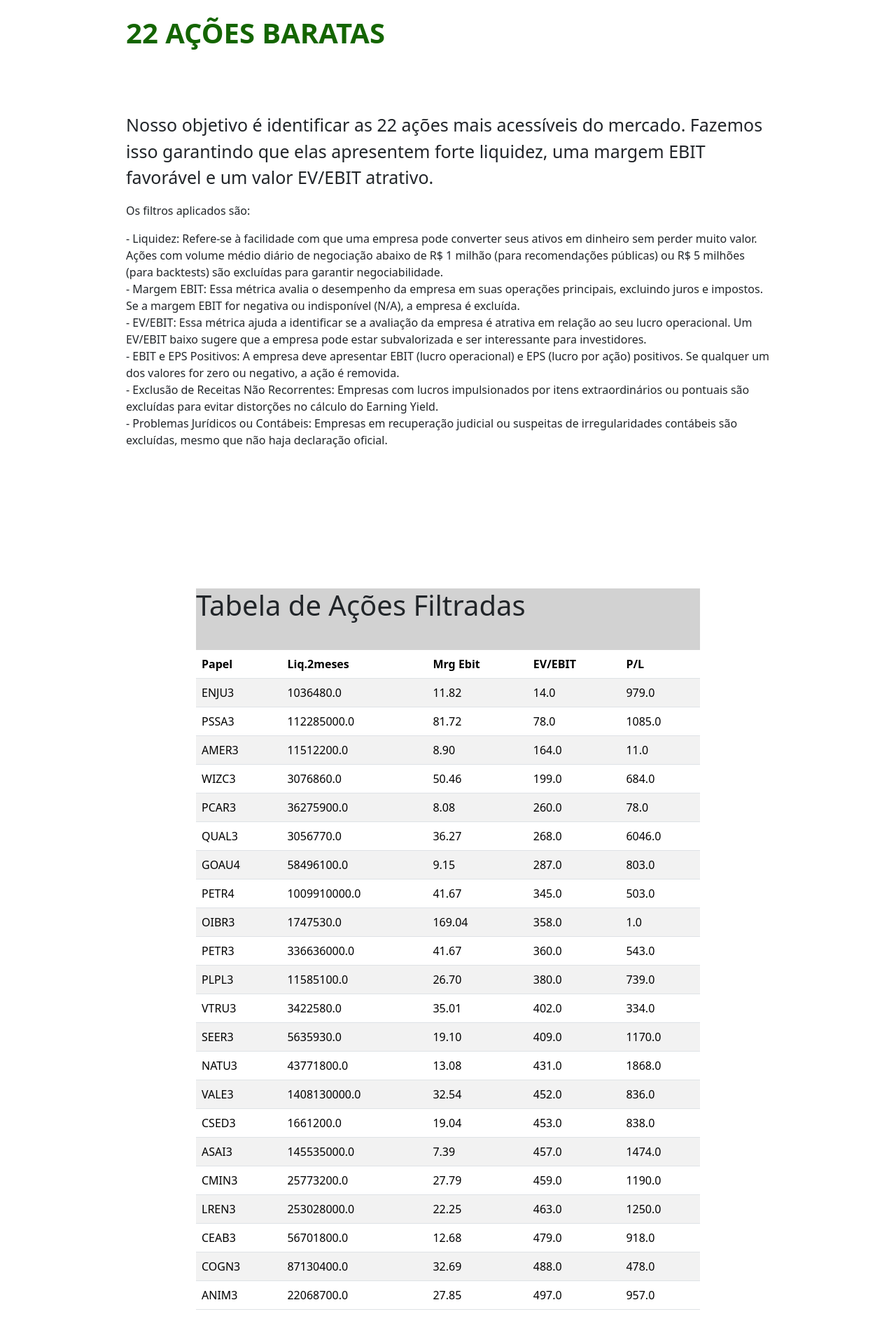
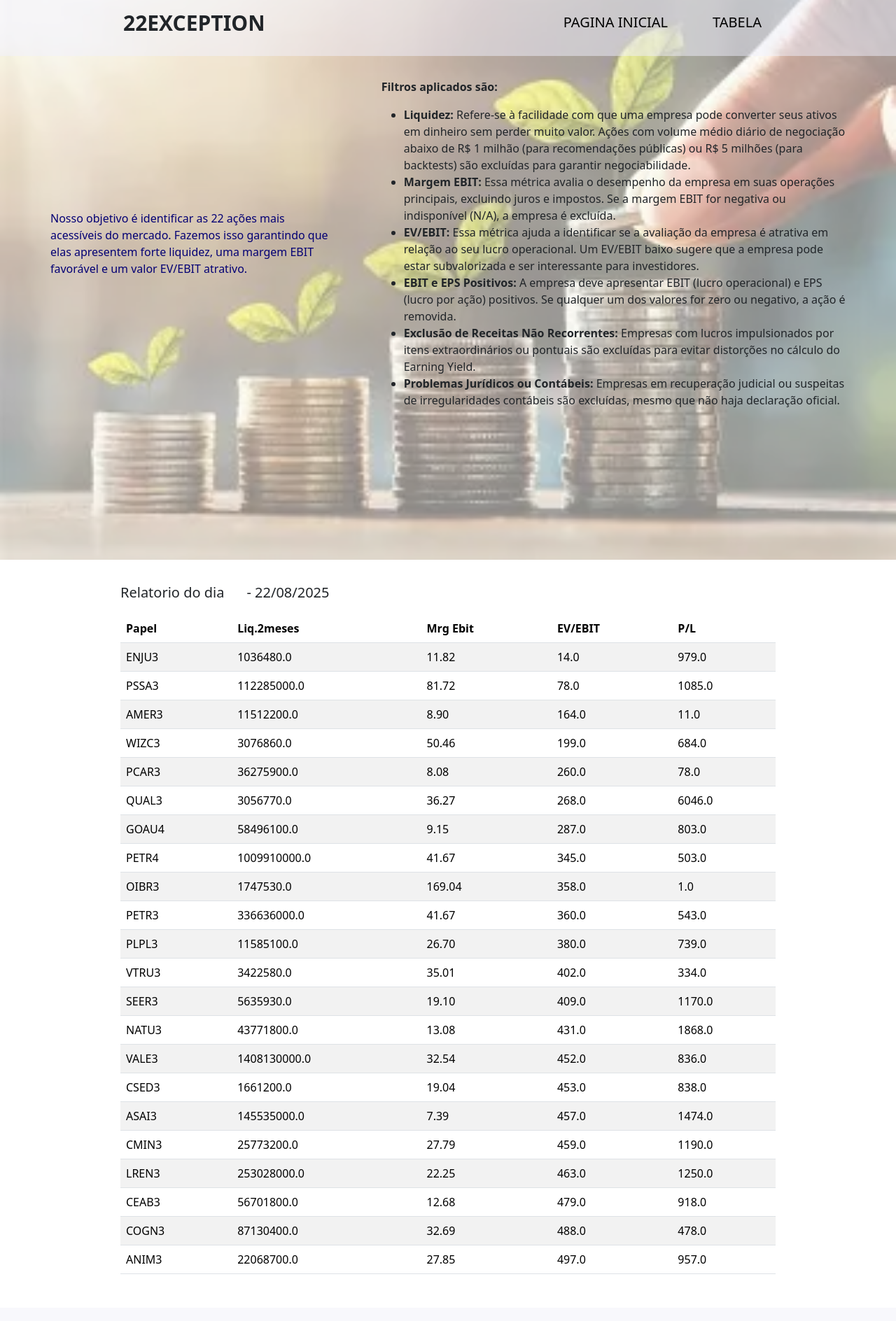
Before and after one commit to Apollyon81/22-cheap-stock-market-shares, a Django app: page / in a window 1280 px wide. Shown: the whole page at 70% size. After the commit the page ends 1821 px from the top, so only its background shows below. Run offline with Django 4.2, Linux system fonts and the light colour scheme.

Commit message:
backend-02

```diff
--- a/static/css/style.css
+++ b/static/css/style.css
@@ -1,39 +1,144 @@
+/* HEADER */
 header {
     display: flex;
+    align-items: center;
+    justify-content: space-between; /* antes era center + gap fixo */
     height: 80px;
-    align-items: center;
-    width: 100vw;
+    width: 100%;
+    padding: 0 11rem; /* respiro lateral ao invés de margin fixa */
+    background-color: rgba(241, 241, 255, 0.5);
 }
 
-.logo p{
-    font-size: 40px;
+/* NAV BAR */
+.nav-bar {
+  display: flex;
+  align-items: center;
+  height: 80px;
+}
+
+.logo {
+    display: flex;
     align-items: center;
-    margin-top: 30px;
-    color: #146500;
+    height: 100%;
+}
+
+.logo p {
+    font-size: 30px;
     font-weight: 600;
 }
 
-.presentation {
-    margin-top: 80px;
-    font-size: 25px;
+.nav-list {
+  display: flex;
+  gap: 2rem; /* menor e responsivo */
+  flex-wrap: wrap; /* permite quebrar em telas menores */
 }
 
-p {
-    margin-left: 180px;
-    margin-right: 180px;
+.nav-list a {
+    padding: 8px 16px;
+    text-decoration: none;
+    color: rgb(0, 0, 0);
+    font-size: 20px;
+    font-weight: 520;
+}
+.nav-list a:hover {
+  color: #ffffff;
+  background-color: #007900;
 }
 
-.tabela {
-   margin-top: 40px;
+/* HERO / INICIO */
+.inicio {
+  height: 100vh;
+  overflow: hidden;
+  position: relative; /* necessário para o ::before */
 }
 
-.container-tabela {
-    background-color: rgb(210, 210, 210);
-    margin-top: 200px;
-    margin-right: 280px;
-    margin-left: 280px;
+.inicio::before {
+  content: "";
+  position: absolute;
+  inset: 0;
+  background-image: url('/static/images/download.webp');
+  background-size: cover;
+  background-position: center;
+  background-repeat: no-repeat;
+  opacity: 0.5;
+  z-index: -2;
 }
 
-.table thead th {
+/* CONTEÚDO */
+.conteudo {
+  display: flex;
+  flex-wrap: nowrap; /* impede quebra feia */
+  align-items: center;
+  justify-content: center;
+  font-weight: 500;
+  gap: 4rem; /* reduzido, mais adaptável */
+  max-width: 1200px;
+  margin: 0 auto; /* centraliza ao invés de margin fixa */
+  padding: 2rem;
+}
+
+.presentation-text {
+  color: rgb(4, 0, 116);
+}
+
+/* TABELAS */
+.tabela-0 {
+   min-height: 800px;
+   max-width: 1000px;
+   margin: 0 auto; /* centralizado e responsivo */
+   padding: 2rem;
+}
+
+.tabela-disc {
+  display: flex;
+  flex-wrap: wrap; /* não vaza em telas menores */
+  gap: 2rem;
+  font-size: 20px;
+}
+
+.tabela p {
+    font-size: 30px;
+}
+
+.table > thead > tr > th {
   text-align: left;
 }
+
+/* RESPONSIVIDADE */
+@media (max-width: 768px) {
+  header {
+    flex-direction: column;
+    height: auto;
+    padding: 1rem;
+  }
+
+  .nav-list {
+    justify-content: center;
+    gap: 1rem;
+  }
+
+  .conteudo {
+    gap: 2rem;
+    padding: 1rem;
+  }
+
+  .tabela-0 {
+    padding: 1rem;
+    min-height: auto;
+  }
+}
+
+@media (max-width: 480px) {
+  .logo p {
+    font-size: 22px;
+  }
+
+  .nav-list a {
+    font-size: 16px;
+    padding: 6px 12px;
+  }
+
+  .tabela p {
+    font-size: 22px;
+  }
+}
--- /dev/null
+++ b/static/js/script.js
@@ -0,0 +1,7 @@
+document.addEventListener("DOMContentLoaded", () => {
+  const hoje = new Date();
+  const opcoes = { day: '2-digit', month: '2-digit', year: 'numeric' };
+  const dataFormatada = hoje.toLocaleDateString('pt-BR', opcoes);
+
+  document.getElementById('data-atual').textContent = ` - ${dataFormatada}`;
+});
--- a/structure/templates/structure/index.html
+++ b/structure/templates/structure/index.html
@@ -7,45 +7,59 @@
     <meta charset="UTF-8">
     <meta name="viewport" content="width=device-width, initial-scale=1.0">
     <title>22 cheap stocks</title>
-    <link rel="stylesheet" href="{% static 'css/style.css' %}?v=1">
+    <script src="{% static 'js/script.js' %}"></script>
+    <link rel="stylesheet" href="static/css/style.css?v=123">
     <link rel="stylesheet" href="https://cdn.jsdelivr.net/npm/bootstrap@5.3.2/dist/css/bootstrap.min.css">
 
 </head>
 <body>
+    <!-- Cabeçalho com logo -->
+    <section class="inicio" id="inicio">
         <header>
-        <nav>
+            <nav class="nav-bar">
                 <div class="logo">
-                <p>22 AÇÕES BARATAS</p>
+                    <p>22EXCEPTION</p>
                 </div>
             </nav>
+            <ul class="nav-list">
+                    <a href="#inicio">PAGINA INICIAL</a>
+                    <a href="#container-tabela">TABELA</a>
+                </ul>
         </header>
-    <section class="how">
+        <div class="conteudo">
+            <!-- Apresentação com imagem de fundo -->
             <div class="presentation">
-                <p> Nosso objetivo é identificar as 22 ações mais acessíveis do mercado. Fazemos isso garantindo que elas apresentem forte liquidez, uma margem EBIT favorável e um valor EV/EBIT atrativo. </p>
-            </div>
-            <div class="filters">
-                <p>Os filtros aplicados são:</p>
+                <div class="presentation-text">
                     <p>
-                    - Liquidez: Refere-se à facilidade com que uma empresa pode converter seus ativos em dinheiro sem perder muito valor. Ações com volume médio diário de negociação abaixo de R$ 1 milhão (para recomendações públicas) ou R$ 5 milhões (para backtests) são excluídas para garantir negociabilidade. <br>
-
-                    - Margem EBIT: Essa métrica avalia o desempenho da empresa em suas operações principais, excluindo juros e impostos. Se a margem EBIT for negativa ou indisponível (N/A), a empresa é excluída. <br>
-
-                    - EV/EBIT: Essa métrica ajuda a identificar se a avaliação da empresa é atrativa em relação ao seu lucro operacional. Um EV/EBIT baixo sugere que a empresa pode estar subvalorizada e ser interessante para investidores. <br>
-
-                    - EBIT e EPS Positivos: A empresa deve apresentar EBIT (lucro operacional) e EPS (lucro por ação) positivos. Se qualquer um dos valores for zero ou negativo, a ação é removida. <br>
-
-                    - Exclusão de Receitas Não Recorrentes: Empresas com lucros impulsionados por itens extraordinários ou pontuais são excluídas para evitar distorções no cálculo do Earning Yield. <br>
-
-                    - Problemas Jurídicos ou Contábeis: Empresas em recuperação judicial ou suspeitas de irregularidades contábeis são excluídas, mesmo que não haja declaração oficial.
+                        Nosso objetivo é identificar as 22 ações mais acessíveis do mercado.
+                        Fazemos isso garantindo que elas apresentem forte liquidez, uma margem EBIT favorável e um valor EV/EBIT atrativo.
                     </p>
                 </div>
+                <div class="presentation-image"></div>
+            </div>
 
+        <!-- Filtros aplicados -->
+        <div class="filtros">
+            <p><strong>Filtros aplicados são:</strong></p>
+            <ul>
+            <li><strong>Liquidez:</strong> Refere-se à facilidade com que uma empresa pode converter seus ativos em dinheiro sem perder muito valor. Ações com volume médio diário de negociação abaixo de R$ 1 milhão (para recomendações públicas) ou R$ 5 milhões (para backtests) são excluídas para garantir negociabilidade.</li>
+            <li><strong>Margem EBIT:</strong> Essa métrica avalia o desempenho da empresa em suas operações principais, excluindo juros e impostos. Se a margem EBIT for negativa ou indisponível (N/A), a empresa é excluída.</li>
+            <li><strong>EV/EBIT:</strong> Essa métrica ajuda a identificar se a avaliação da empresa é atrativa em relação ao seu lucro operacional. Um EV/EBIT baixo sugere que a empresa pode estar subvalorizada e ser interessante para investidores.</li>
+            <li><strong>EBIT e EPS Positivos:</strong> A empresa deve apresentar EBIT (lucro operacional) e EPS (lucro por ação) positivos. Se qualquer um dos valores for zero ou negativo, a ação é removida.</li>
+            <li><strong>Exclusão de Receitas Não Recorrentes:</strong> Empresas com lucros impulsionados por itens extraordinários ou pontuais são excluídas para evitar distorções no cálculo do Earning Yield.</li>
+            <li><strong>Problemas Jurídicos ou Contábeis:</strong> Empresas em recuperação judicial ou suspeitas de irregularidades contábeis são excluídas, mesmo que não haja declaração oficial.</li>
+            </ul>
+        </div>
+        </div>
+    </section>
+    <section class="tabela-0">
+        <div class="container-tabela" id="container-tabela">
+            <div class="tabela-disc">
+                <p>Relatorio do dia</p><span id="data-atual"></span>
+            </div>
 
-            <div class="container-tabela">
-                <h1>Tabela de Ações Filtradas</h1>
             <div class="tabela">
                 {{ tabela_html|safe }}
-            </div>
             </div>
         </div>
     </section>
```
Also changed, not shown: static/images/download.webp (added). Lines whose indentation alone changed are shown as unchanged.
